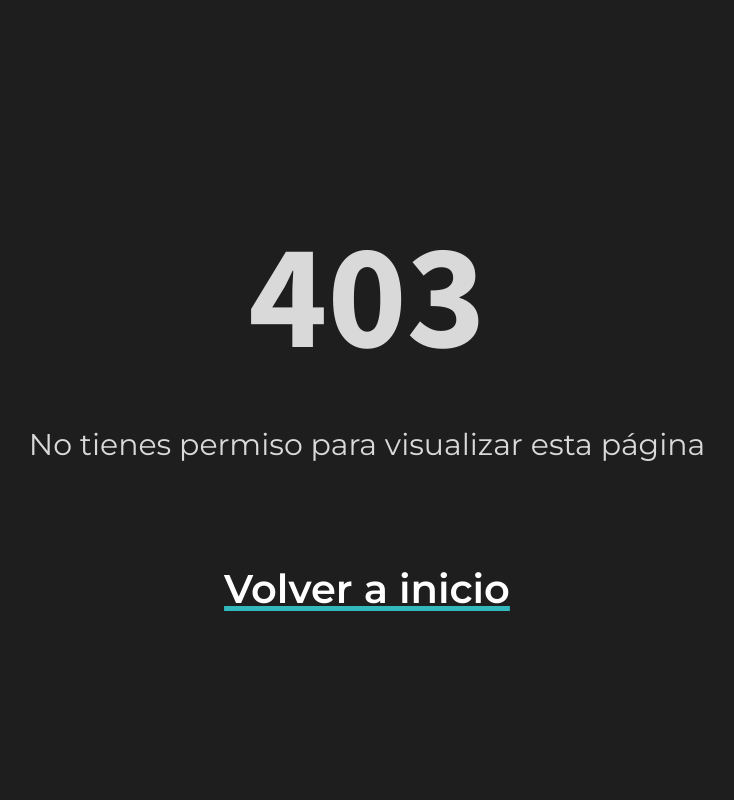
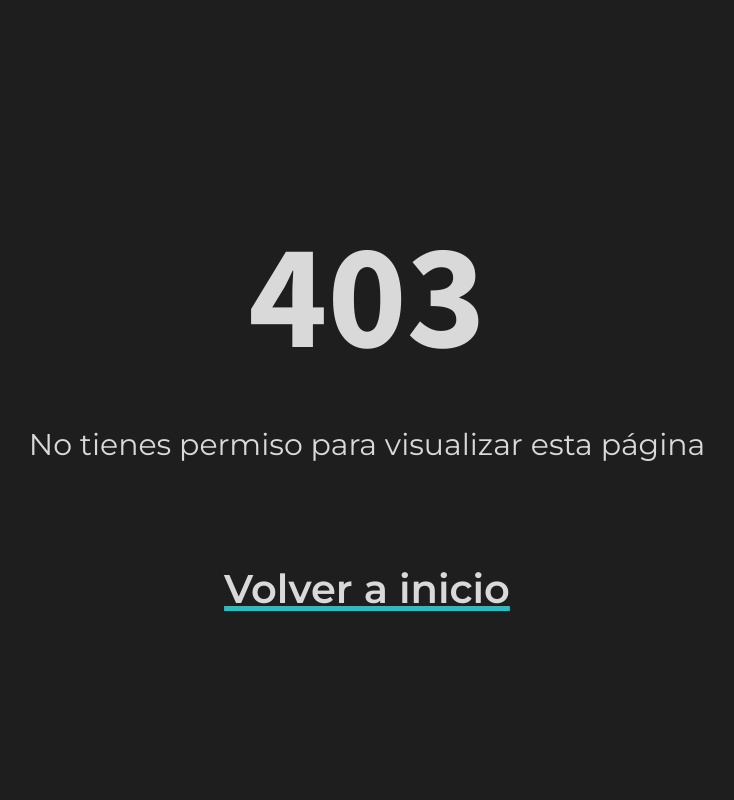
Before and after one commit to polcortes/VotaAws24, a PHP site: page /errors/error403.php in a window 1280 px wide. Shown: the whole page, without its empty margins (273-1007 px from the left). Run offline with PHP 8.4, Linux system fonts and the light colour scheme.

Commit message:
First merge

```diff
--- a/styles.css
+++ b/styles.css
@@ -189,7 +189,7 @@ h1, h2 {
 }
 
 #error403 div, #error404 div {
-    color: white;
+    color: var(--gris-claro);
     text-align: center;
 }
 
@@ -204,12 +204,11 @@ h1, h2 {
 }
 
 #error403 div a, #error404 div a {
-    /*/*text-decoration: none;*/
-    text-decoration-thickness: 5px;
-    text-decoration-color: var(--azul);*/
     text-decoration-thickness: 5px;
     text-decoration-color: var(--azul);
-    color: white;
+    text-decoration-thickness: 5px;
+    text-decoration-color: var(--azul);
+    color: var(--gris-claro);
     font-weight: bold;
     font-size: 40px;
     transition: color .1s linear;
@@ -217,7 +216,5 @@ h1, h2 {
 }
 
 #error403 div a:hover, #error404 div a:hover {
-    /*/*text-decoration: underline;*/
-    color: var(--azul);*/
     color: var(--azul);
 }
```
